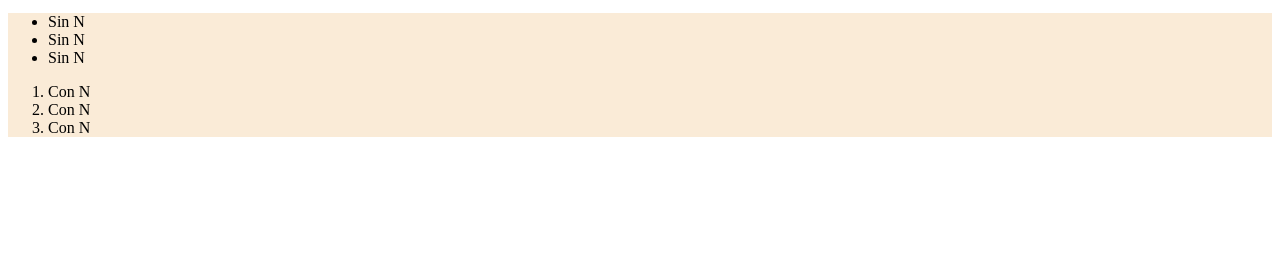
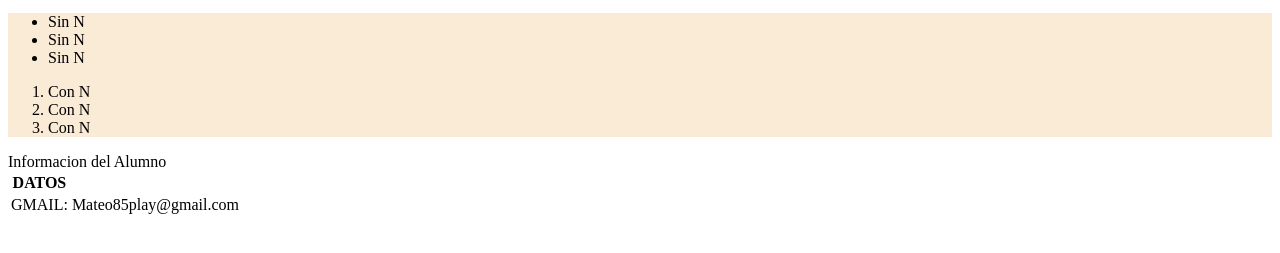
Before and after one commit to tmateot/programacionIII, a plain HTML site: page index.html in a window 1280 px wide. Shown: the part 101-354 px from the top of the page. Drawn offline with Linux system fonts and the light colour scheme.

Commit message:
Creando tabla

```diff
--- a/index.html
+++ b/index.html
@@ -26,5 +26,19 @@
      </ol>
 
     </div>
+    <div class="tabla">
+        <table>
+            <thead>Informacion del Alumno</thead>
+            <tr>
+                <th>DATOS</th>
+            </tr>
+            <tbody>
+                <td>GMAIL:</td>
+                <TD>Mateo85play@gmail.com</TD>
+            </tbody>
+
+        </table>
+
+    </div>
 </body>
 </html>
```
